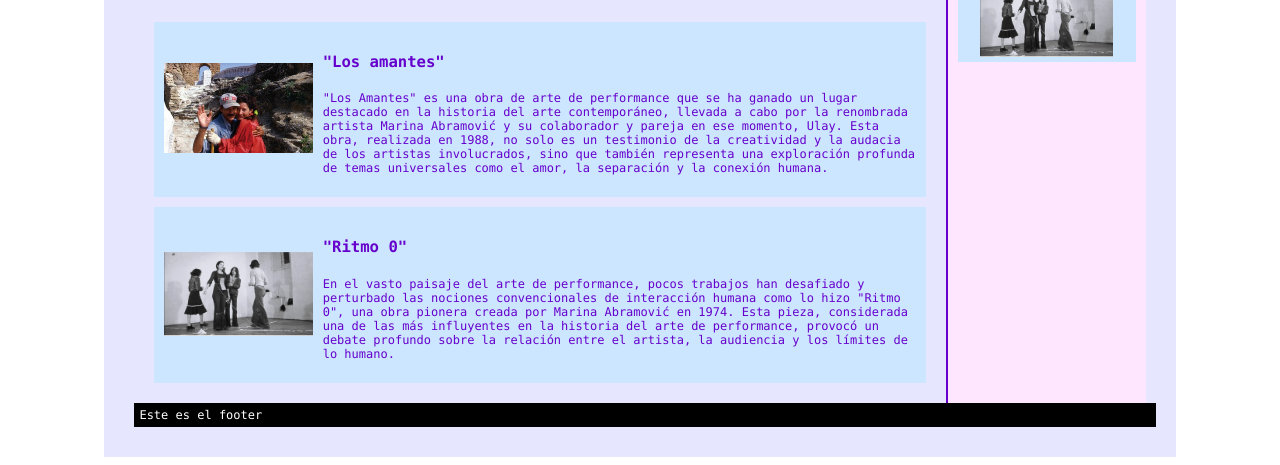
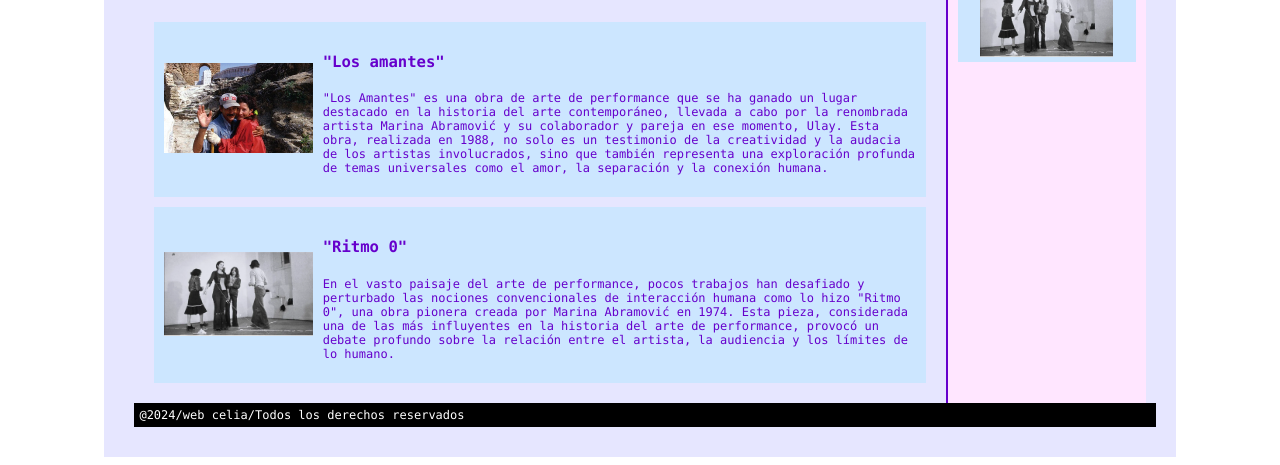
Before and after one commit to arteperformatico/arteperformatico.github.io, a plain HTML site: page index.html in a window 1280 px wide. Shown: the part 497-962 px from the top of the page. Drawn offline with Linux system fonts and the light colour scheme.

Commit message:
Add files via upload

```diff
--- a/index.html
+++ b/index.html
@@ -127,7 +127,7 @@
 					</div>
 			</main>
 
-			<footer>Este es el footer</footer>
+			<footer>@2024/web celia/Todos los derechos reservados</footer>
 		</div>
 	</body>
 
```
